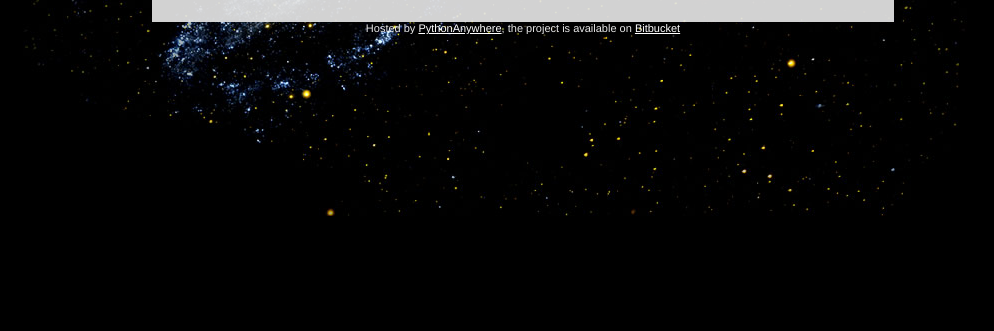
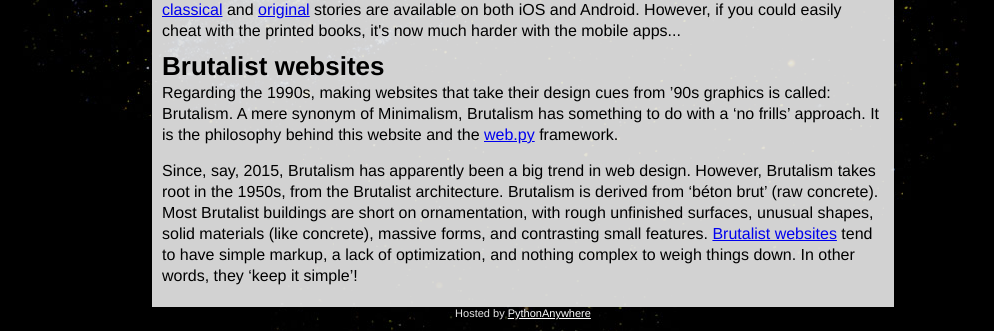
Before and after one commit to ugoproto/webpy_project, a Python web app: template templates/layout_plus.html in a window 1280 px wide. Shown: the part 584-915 px from the top of the page, without its empty margins (117-1111 px from the left). Before the commit the page ends 800 px from the top, so only its background shows below. Run offline with Jinja, Linux system fonts and the light colour scheme; the template is opened without the code that fills it, so the values that code supplies are empty.

Commit message:
change to layout_plus.html

```diff
--- a/templates/layout_plus.html
+++ b/templates/layout_plus.html
@@ -1,7 +1,7 @@
 $def with (content)
 <head>
 <meta http-equiv="Content-Type" content="text/html; charset=utf-8" />
-<link rel="stylesheet" type="text/css" href="static/css/style.css" />
+<link rel="stylesheet" type="text/css" link href="/static/css/style.css" />
 <title>Starship Survivor</title>
 </head>
 
@@ -10,7 +10,7 @@ $def with (content)
 
 		<div id="header">
         	<h1>Starship Survivor</h1>
-            <h2>An interactive story (reading time: 5min). This website runs on the <a href="http://webpy.org/" target="_blank" >web.py</a> framework; the Python scripts render the text and images on HTML/CSS layouts. Following the course ‘<a href="https://learnpythonthehardway.org/" target="_blank" >Learn Python the Hard Way</a>’, this project wraps up the completion of a series of coding courses: from Python, HTML, CSS, JavaScript, to digital literacy, shells, Git, and other tools.</h2>
+            <h2>An interactive story (7-min read). This website runs on the <a href="http://webpy.org/" target="_blank" >web.py</a> framework; the Python scripts render the text and images on HTML/CSS layouts. Following the course ‘<a href="https://learnpythonthehardway.org/" target="_blank" >Learn Python the Hard Way</a>’, this project wraps up the completion of a series of coding courses: from Python, HTML, CSS, JavaScript, to digital literacy, shells, Git, and other tools.</h2>
 		</div>
 
         <div class="links">
@@ -26,21 +26,32 @@ $def with (content)
 
             <div class="content_instance_big">
                 <h2>The concept of interactive stories</h2>
-                <p>
+                <p style="margin-top:0px; margin-bottom:10px" >
                 The heyday of branching-path novels preceeded the coming of the Internet in the early 1990s. The principle is similar: one would browse though a <a href="https://en.wikipedia.org/wiki/Gamebook" target="_blank" >gamebook</a> just like one can browse through a website. Each numbered paragraph would offer choices to other numbered paragraphs. Instead of clicking on a link, you would flip the pages to the new paragraph and move through the book. The adventures had their share of combats, challenges, and enigmas. Very popular in the 1980s and 1990s, these fantasy and futuristic fictions were translated in over 30 languages and sold over 17M books.
                 </p>
                 <p>
-                <img style="width:auto; height:100px; margin-top:10px; margin-bottom:10px; margin-left:85px; margin-right:10px; position:static" src="static/img/gamebookC.png" alt="page image1" />
+                <img style="width:auto; height:120px; margin-top:10px; margin-bottom:10px; margin-left:25px; margin-right:10px; position:static" src="static/img/gamebookC.png" alt="page image1" />
                 </p>
-               <p>
+				<p style="margin-top:10px; margin-bottom:10px" >
                 Originally published on paper, the <a href="http://gamebooks.org/" target="_blank" >stories</a> have found a new life on mobile devices. Nowadays, many <a href="http://gamebookadventures.com/gamebooks/" target="_blank" >classical</a> and <a href="http://www.tomsguide.com/us/best-gamebook-apps,review-2419.html" target="_blank" >original</a> stories are available on both iOS and Android. However, if you could easily cheat with the printed books, it's now much harder with the mobile apps...
+				</p>
+
+				<h2>Brutalist websites</h2>
+				<p style="margin-top:0px; margin-bottom:15px" >
+                Regarding the 1990s, making websites that take their design cues from ’90s graphics is called: Brutalism. A mere synonym of Minimalism, Brutalism has something to do with a ‘no frills’ approach. It is the philosophy behind this website and the <a href="http://webpy.org/" target="_blank" >web.py</a> framework.
+				</p>
+				<p style="margin-top:0px; margin-bottom:0px" >
+				Since, say, 2015, Brutalism has apparently been a big trend in web design. However, Brutalism takes root in the 1950s, from the Brutalist architecture. Brutalism is derived from ‘béton brut’ (raw concrete). Most Brutalist buildings are short on ornamentation, with rough unfinished surfaces, unusual shapes, solid materials (like concrete), massive forms, and contrasting small features. <a href="http://brutalistwebsites.com/" target="_blank" >Brutalist websites</a> tend to have simple markup, a lack of optimization, and nothing complex to weigh things down. In other words, they ‘keep it simple’!
 				</p>
 				<p>&nbsp;</p>
 			</div>
 
 		</div>
 
-        <div id="footer">Hosted by <a href="https://www.pythonanywhere.com" target="_blank" >PythonAnywhere</a>, the project is available on <a href="https://bitbucket.org/" target="_blank" >Bitbucket</a></div>
+		<div id="footer">
+		Hosted by <a href="https://www.pythonanywhere.com" target="_blank" >PythonAnywhere</a>
+		<p>&nbsp;</p>
+		</div>
 
     </div>
 
```
Lines whose indentation alone changed are shown as unchanged.
